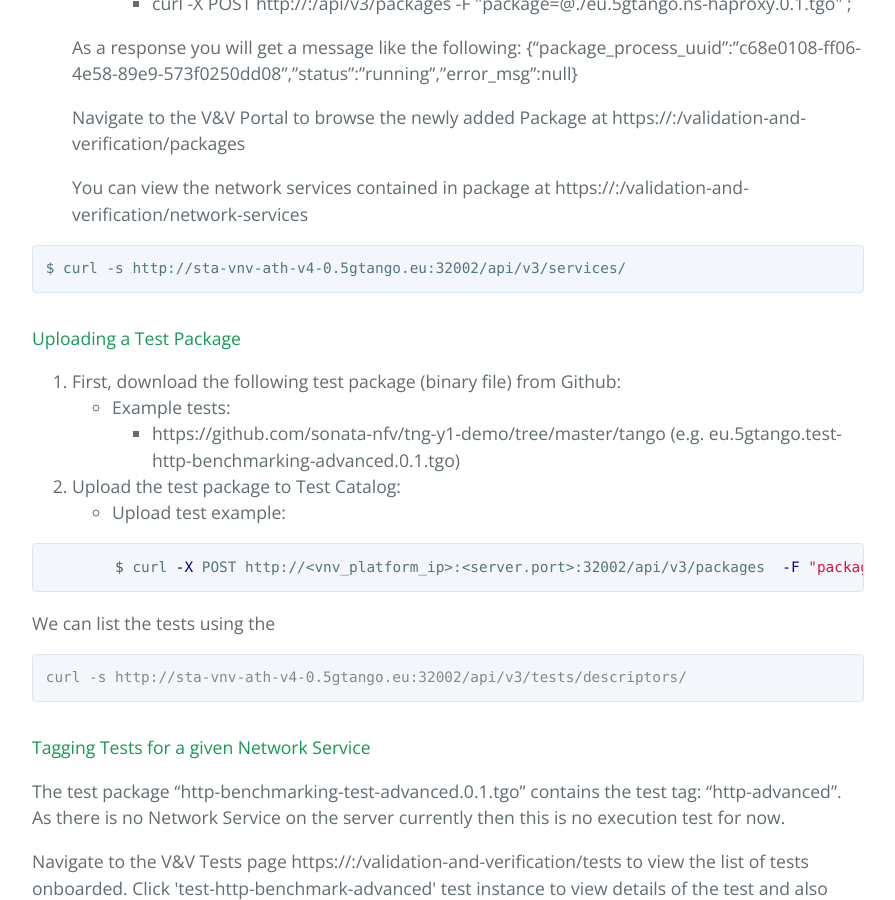
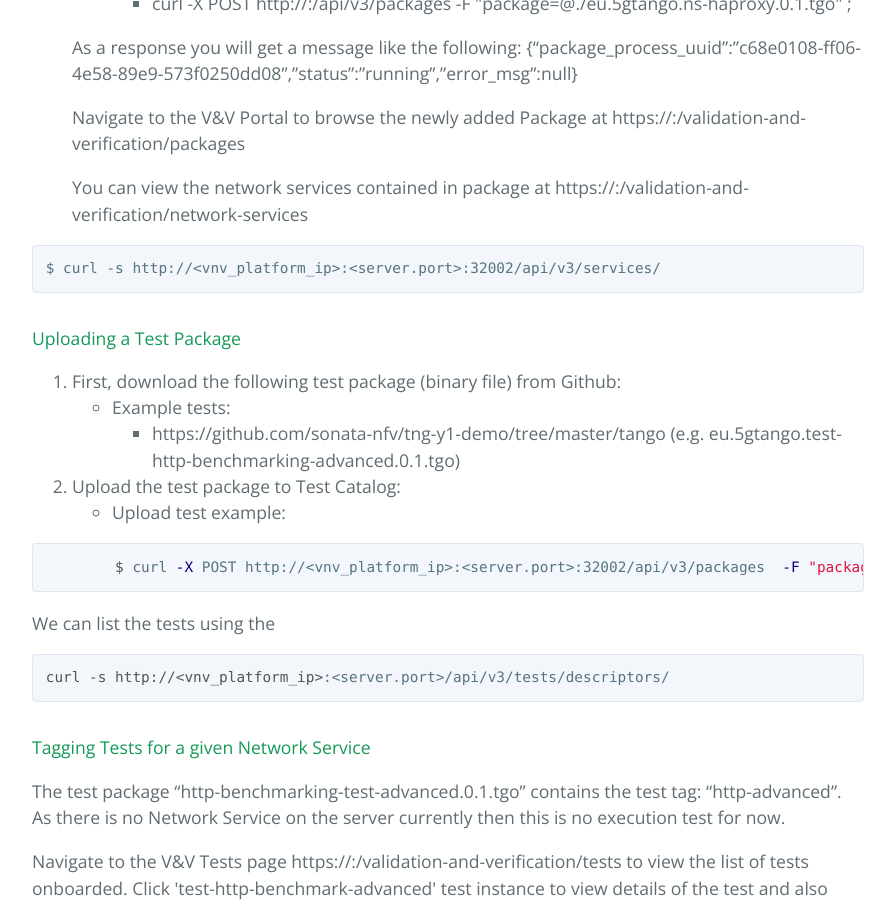
Before and after one commit to sonata-nfv/sonata-nfv.github.io, a Jekyll site: the page built from vnv.md, in a window 1280 px wide and 900 px high, scrolled down 1572 px. Shown: the whole window, without its empty margins (192-1087 px from the left). Built offline with Jekyll 4.4.1, drawn with Linux system fonts in a browser that asks for light colours; our own code applies the rules of GitHub Pages for plain Markdown files; part of the change alters nothing that is shown; some of the changed text lies outside the part shown.

Commit message:
remove real URLs from doco. now uses tokens

````diff
--- a/vnv.md
+++ b/vnv.md
@@ -63,7 +63,7 @@ The 5GTANGO schema that validates Network Service Descriptors  (NSDs) is  define
 
 
 ```
-$ curl -s http://sta-vnv-ath-v4-0.5gtango.eu:32002/api/v3/services/
+$ curl -s http://<vnv_platform_ip>:<server.port>:32002/api/v3/services/
 ```
 
 #### Uploading a Test Package
@@ -81,7 +81,7 @@ $ curl -s http://sta-vnv-ath-v4-0.5gtango.eu:32002/api/v3/services/
 ```
 We can list the tests using the
 ```console
-curl -s http://sta-vnv-ath-v4-0.5gtango.eu:32002/api/v3/tests/descriptors/
+curl -s http://<vnv_platform_ip>:<server.port>/api/v3/tests/descriptors/
 ```
 #### Tagging Tests for a given Network Service
 
@@ -137,7 +137,7 @@ Upload a service that could match testing_tag "http-advanced" of the previous up
 * List Test Plans:
 
     ```
-    curl http://sta-vnv-ath-v4-0.5gtango.eu:4012/trr/test-plans
+    curl http://<vnv_platform_ip>:<server.port>/trr/test-plans
     ```
     returns the following JSON response payload.
     ```
````
